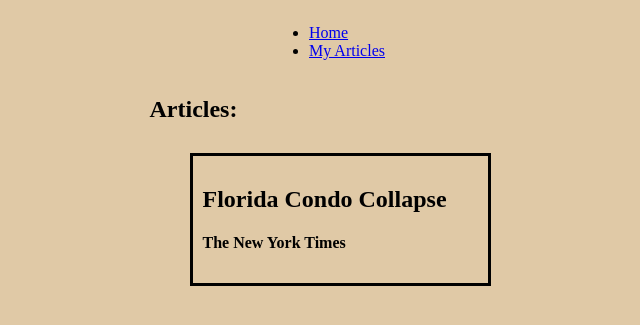
After one commit to btsybm/articletracker, a Django app: page /articles/ in a window 1280 px wide. The commit adds this page. Shown: the top 325 px of the page, without its empty margins (313-953 px from the left). Run offline with Django 3.2, Linux system fonts and the light colour scheme.

Commit message:
articles index view

```diff
--- /dev/null
+++ b/main_app/static/css/article-index.css
@@ -0,0 +1,17 @@
+.card-container {
+  padding: 0 30px;
+  display: flex;
+  justify-content: center;
+  flex-wrap: wrap;
+}
+
+.card {
+  width: 275px;
+  margin: 10px;
+}
+
+.card-content {
+  padding: 10px;
+  width: 100%;
+  border: 3px solid black;
+}
--- /dev/null
+++ b/main_app/static/css/base.css
@@ -0,0 +1,12 @@
+body {
+  background-color: rgb(224, 201, 166);
+
+  display: flex;
+  flex-direction: column;
+
+
+  align-items: center;
+
+  min-height: 100v
+
+}
--- /dev/null
+++ b/main_app/templates/articles/index.html
@@ -0,0 +1,26 @@
+{% extends 'base.html' %}
+{% load static %}
+
+{% block head %}
+<link rel="stylesheet" type="text/css" href="{% static 'css/article-index.css' %}"/>
+{% endblock %}
+
+{% block content %}
+
+<section class="page-header">
+  <h1>Articles:</h1>
+</section>
+
+<section class="card-container">
+  {% for article in articles %}
+    <div class="card">
+      <div class="card-content">
+        <h2 class="card-title">{{ article.title }}</h2>
+        <h4>{{ article.publication }}</h4>
+        <h4>{{ article.date }}</h4>
+      </div>
+    </div>
+  {% endfor %}
+</section>
+
+{% endblock %}
--- /dev/null
+++ b/main_app/templates/base.html
@@ -0,0 +1,33 @@
+{% load static %}
+
+<!DOCTYPE html>
+<html lang="en">
+<head>
+  <meta charset="UTF-8">
+  <meta http-equiv="X-UA-Compatible" content="IE=edge">
+  <meta name="viewport" content="width=device-width, initial-scale=1.0">
+  <link
+    rel="shortcut icon"
+    type="image/png"
+    href="{% static 'images/favicon.svg' %}"
+  >
+  <title>Article Tracker</title>
+  <link rel="stylesheet" type="text/css" href="{% static 'css/base.css' %}">
+  {% block head %}
+  {% endblock %}
+</head>
+<body>
+  <header>
+    <nav>
+      <ul>
+        <li><a href="/">Home</a></li>
+        <li><a href="/articles">My Articles</a></li>
+      </ul>
+    </nav>
+  </header>
+  <main>
+    {% block content %}
+    {% endblock %}
+  </main>
+</body>
+</html>
--- a/main_app/urls.py
+++ b/main_app/urls.py
@@ -3,4 +3,5 @@ from . import views
 
 urlpatterns = [
   path('', views.home, name='home'),
+  path('articles/', views.articles_index, name='articles_index'),
 ]
--- a/main_app/views.py
+++ b/main_app/views.py
@@ -2,5 +2,24 @@ from django.shortcuts import render
 from django.http import HttpResponse
 
 
+class Article:
+  def __init__(self, title, link, publication, date, body, notes):
+    self.title = title
+    self.link = link
+    self.publication = publication
+    self.date = date
+    self.body = body
+    self.notes = notes
+
+articles = [
+  Article('Florida Condo Collapse', 'https://www.nytimes.com/interactive/2021/09/01/us/miami-building-collapse.html', 'The New York Times', '', '', '' )
+]
+
+
+
+
 def home(request):
   return render(request, 'home.html')
+
+def articles_index(request):
+  return render(request, 'articles/index.html', { 'articles': articles })
```
Also changed, not shown: main_app/templates/home.html (+8 -12 lines), main_app/static/images/favicon.svg (added).
